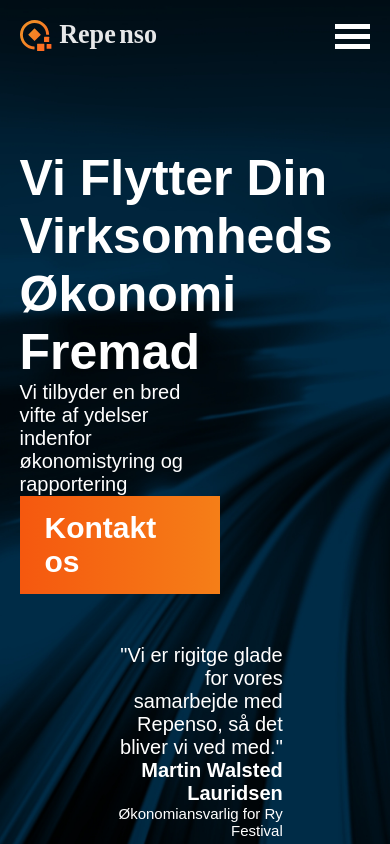
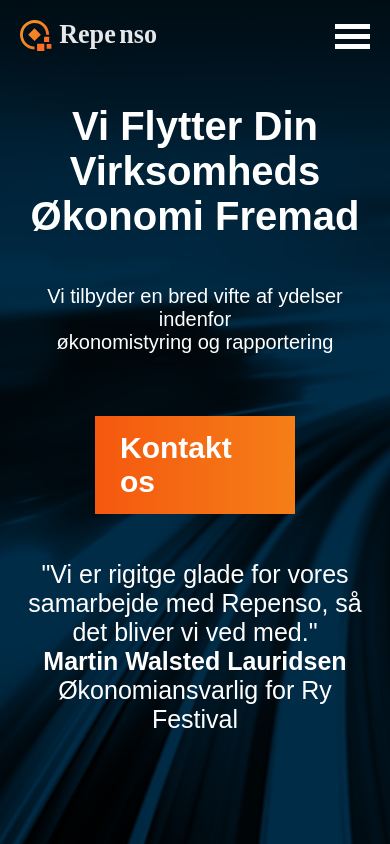
Before and after one commit to Nollee/repenso, a PHP site: page / in a window 390 px wide. Run offline with PHP 8.4, Linux system fonts and the light colour scheme; some web fonts are replaced.

Commit message:
index.html hero section responsive

```diff
--- a/web/index.html
+++ b/web/index.html
@@ -84,8 +84,8 @@
 
 
         <h1 data-aos="fade-right" data-aos-delay="100">Vi Flytter Din Virksomheds <br> Økonomi Fremad</h1>
-        <div class="hero-desc">
-          <p data-aos="fade-right" data-aos-delay="600">Vi tilbyder en bred vifte af ydelser indenfor<br>økonomistyring og rapportering</p>
+        <div class="hero-desc-mobile">
+          <p data-aos="fade-right" data-aos-delay="200">Vi tilbyder en bred vifte af ydelser indenfor<br>økonomistyring og rapportering</p>
         </div>
         <a data-aos="fade-right" data-aos-delay="300" class="cta" href="#">
           Kontakt os
--- a/web/sass/style.scss
+++ b/web/sass/style.scss
@@ -368,6 +368,9 @@ textarea {
     font-size: 85px;
   }
 }
+.hero-desc-mobile {
+  display: none;
+}
 .hero-content{
   width: 90%;
   height: 80vh;
@@ -403,14 +406,10 @@ textarea {
   justify-content: center;
   width: 100%;
 }
-.hero-desc {
+.hero-desc, .hero-desc-mobile {
   p {
     font-size: 20px;
   }
-}
-
-.hero-desc p{
-  font-size: 20px;
 }
 .hero-desc, .hero-quote{
   width: 50%;
@@ -841,11 +840,12 @@ text-align: center;
 /*service end*/
 @media only screen and (max-width: 1300px) {
   /*index.html*/
+  #hero-forside {
+    h1 {
+      font-size: 70px;
+    }
+  }
   .hero-content {
-    h1 {
-      padding-top: 25px;
-      font-size: 70px !important;
-    }
     justify-content: space-between;
   }
   /*index.html end*/
@@ -885,15 +885,22 @@ text-align: center;
   /*index.html*/
   .hero-content {
     h1 {
-      font-size: 50px !important;
-      justify-content: flex-end;
+      font-size: 50px;
+
     }
   }
   .hero-text {
-    padding-top: 50px !important;
-    .hero-desc {
-      display: none;
+    padding-top: 0px;
+    justify-content: flex-start;
+    .quotes {
+      text-align: left;
     }
+  }
+  .hero-desc-mobile {
+    display: block;
+  }
+  .hero-desc {
+    display: none;
   }
   /*index.html end*/
   /* about.html */
@@ -1059,7 +1066,41 @@ text-align: center;
     opacity: 0.8;
     visibility: visible;
   }
-
+/*index.html*/
+.hero-content {
+  justify-content: space-between;
+  align-items: center;
+  p {
+    font-size: 35px;
+  }
+  h1, .hero-desc-mobile {
+    text-align: center;
+    padding: 0px;
+  }
+  .cta {
+    margin-top: 15px;
+  }
+}
+.hero-text {
+  padding: 0px !important;
+  align-items: center;
+  justify-content: center;
+  p {
+    font-size: 30px;
+    width: 100%;
+    text-align: center;
+  }
+}
+.hero-quote {
+  width: 100%;
+}
+.quotes {
+  width: 100%;
+  p {
+    width: 100%;
+  }
+}
+/*index.html end*/
   /* about.html */
   .about-city{
     display: flex;
@@ -1136,7 +1177,29 @@ text-align: center;
 }
 
 @media only screen and (max-width: 600px) {
+/*index.html*/
+#hero-forside {
+  h1 {
+    font-size: 40px;
+  }
+}
+.hero-content {
+  padding-top: 40px;
+  .hero-desc-mobile {
+    p {
+          font-size: 20px;
+    }
+  }
+  .hero-quote {
+    .quotes {
+      p {
+        font-size: 25px;
+      }
+    }
+  }
+}
 
+/*index.html end*/
   /* about.html */
   .city-text{
     padding: 10px 10px  ;
```
Also changed, not shown: web/CSS/style.css, 1 other file.
